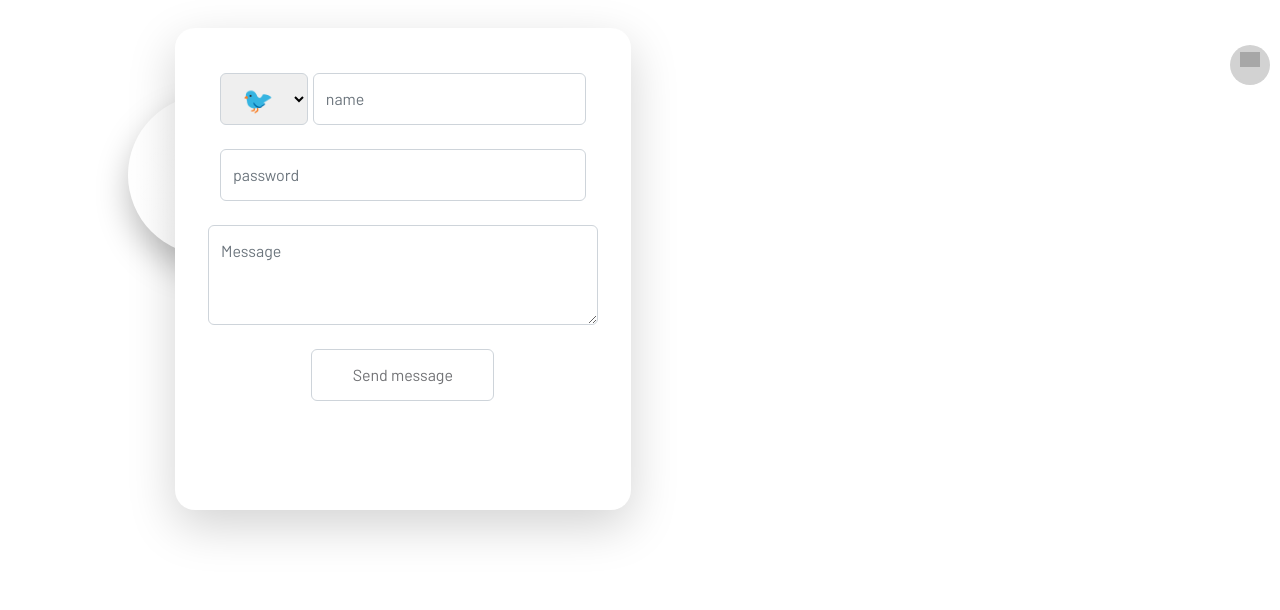
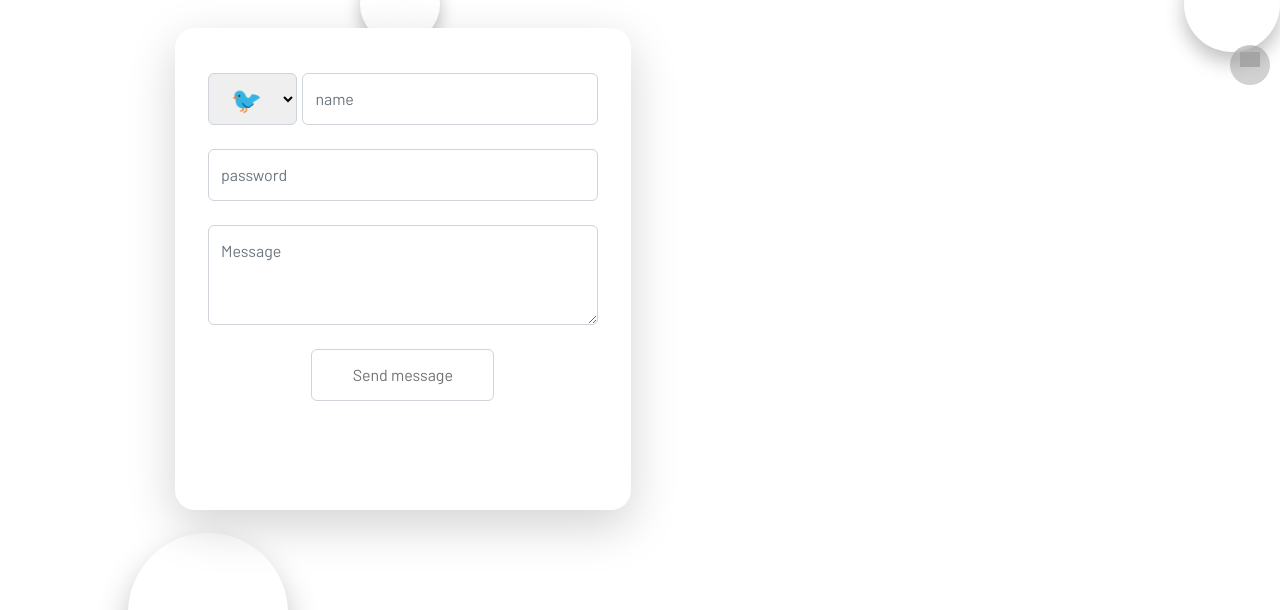
Before and after one commit to abcd0978/spartaSPA, a plain HTML site: page templates/index.html in a window 1280 px wide. Shown: the part 705-1315 px from the top of the page. Drawn offline with nearby package versions, Linux system fonts and the light colour scheme; no server answers; grey boxes are pictures that could not be loaded; files whose address does not match are found by name; a web font is replaced by a local one.

Commit message:
스크롤 플러그인 추가

```diff
--- a/static/css/style.css
+++ b/static/css/style.css
@@ -165,9 +165,11 @@ div {
 }
 
 body {
+    overflow-x: hidden;
+    position: relative;
+    height: auto;
     margin: 0;
     padding: 0;
-    height: auto;
     font-family: 'Barlow', sans-serif;
     background: white;
 }
@@ -739,3 +741,12 @@ body {
 .wrapper .module-team .team .sub-title::before {
     display: none;
 }
+
+/* 버블 */
+.bubble_wrap {
+    overflow: hidden;
+    position: absolute;
+    z-index: 0;
+    width: 100%;
+    height: 100%;
+}
--- a/templates/index.html
+++ b/templates/index.html
@@ -1,21 +1,24 @@
 <!DOCTYPE html>
 <html lang="en">
     <head>
-
         <meta charset="UTF-8">
         <title>7면조 팀을 소개합니다!</title>
+
         <link href="../static/css/bootstrap.min.css" rel="stylesheet">
         <link href="../static/css/templatemo-festava-live.css" rel="stylesheet">
+        <link rel='stylesheet' href='https://cdnjs.cloudflare.com/ajax/libs/Swiper/4.5.0/css/swiper.css'>
+        <link rel='stylesheet' href='https://cdnjs.cloudflare.com/ajax/libs/Swiper/4.5.0/css/swiper.min.css'>
+        <link rel="stylesheet" href="../static/css/jquery.mCustomScrollbar.min.css">
+        <link rel="stylesheet" href="../static/css/style.css">
+
         <script src="https://ajax.googleapis.com/ajax/libs/jquery/3.5.1/jquery.min.js"></script>
         <script src="http://ajax.aspnetcdn.com/ajax/jQuery/jquery-1.12.4.min.js"></script>
         <script src="https://code.jquery.com/jquery-1.12.4.min.js"></script>
-        <link rel='stylesheet' href='https://cdnjs.cloudflare.com/ajax/libs/Swiper/4.5.0/css/swiper.css'>
-        <link rel='stylesheet' href='https://cdnjs.cloudflare.com/ajax/libs/Swiper/4.5.0/css/swiper.min.css'><link rel="stylesheet" href="../static/css/style.css">
+        <script src="../static/js/jquery.mCustomScrollbar.concat.min.js"></script>
         <script src="../static/js/index.js"></script>
-
     </head>
     <body>
-
+        <div class="bubble_wrap">
             <div class="bubble b1"></div>
             <div class="bubble b2"></div>
             <div class="bubble b3"></div>
@@ -23,6 +26,7 @@
             <div class="bubble b5"></div>
             <div class="bubble b6"></div>
             <div class="bubble b7"></div>
+        </div>
 
         <!-- partial:index.partial.html -->
         <!-- about -->
@@ -82,7 +86,7 @@
                                     <form class="custom-form contact-form mb-5 mb-lg-0" method="post" role="form">
                                         <div class="contact-form-body">
                                             <div  class="row">
-                                                <div id="top" class="col-lg-6 col-md-6 col-12">
+                                                <div id="top" class="col-lg-6 col-md-6 col-12 px-0">
                                                     <select id="face">
 
                                                     <option selected>🐦</option>
@@ -97,7 +101,7 @@
                                                 </div>
 
 
-                                                <div >
+                                                <div class="px-0">
                                                     <input type="text" name="contact-company" type="password" id="password" class="form-control" placeholder="password" required="">
 
                                                 </div>
@@ -114,13 +118,8 @@
                                 </div>
                             </div>
                             <!-- 우측(댓글 리스트) -->
-                            <div id="right"  class="d-flex row" style="max-width: 400px;">
-
-                                <div id="comment-list"  style="min-width: 300px; ">
-
-                                </div>
-
-
+                            <div id="right"  class="mCustomScrollbar d-flex row"  data-mcs-theme="minimal-dark" style="max-width: 400px;">
+                                <div id="comment-list"  style="min-width: 300px; "></div>
                             </div>
                         </div>
                     </div>
```
Also changed, not shown: static/css/jquery.mCustomScrollbar.min.css (added), static/js/jquery.mCustomScrollbar.concat.min.js (added). Lines whose indentation alone changed are shown as unchanged.
